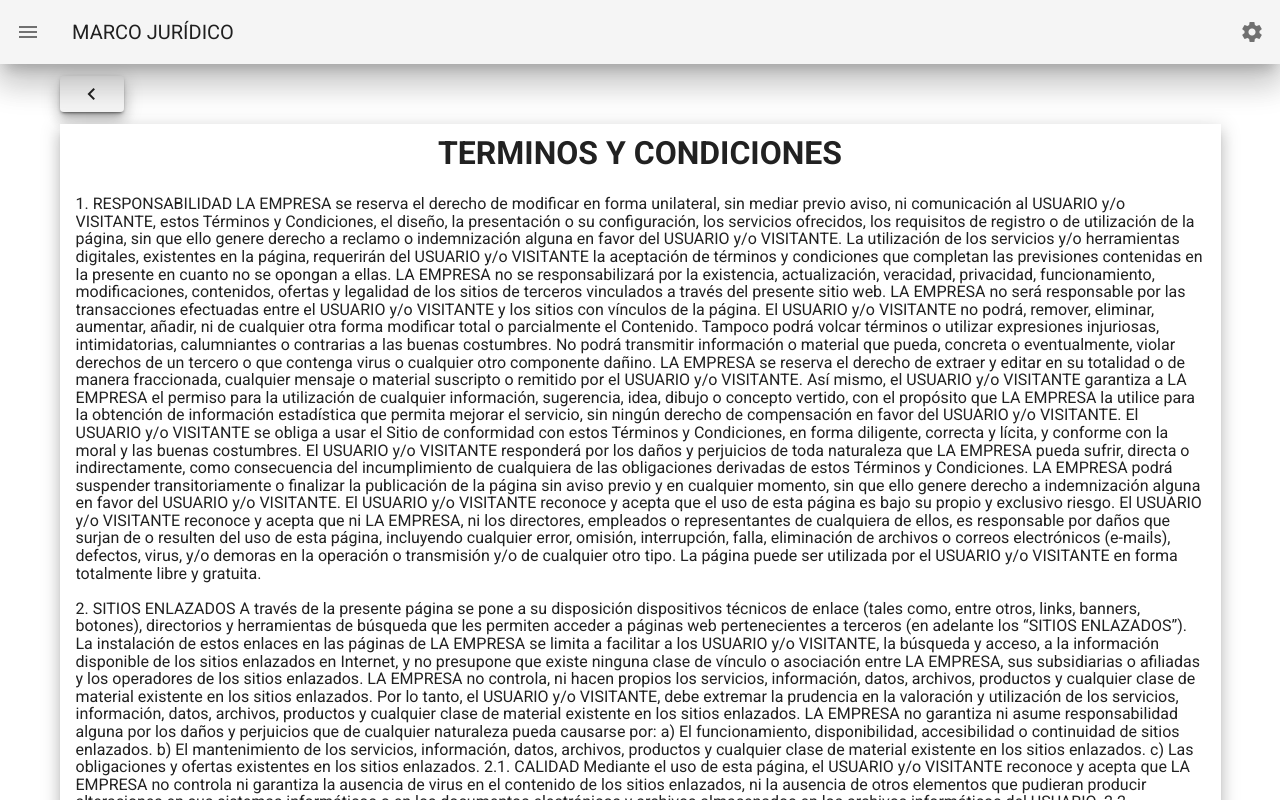
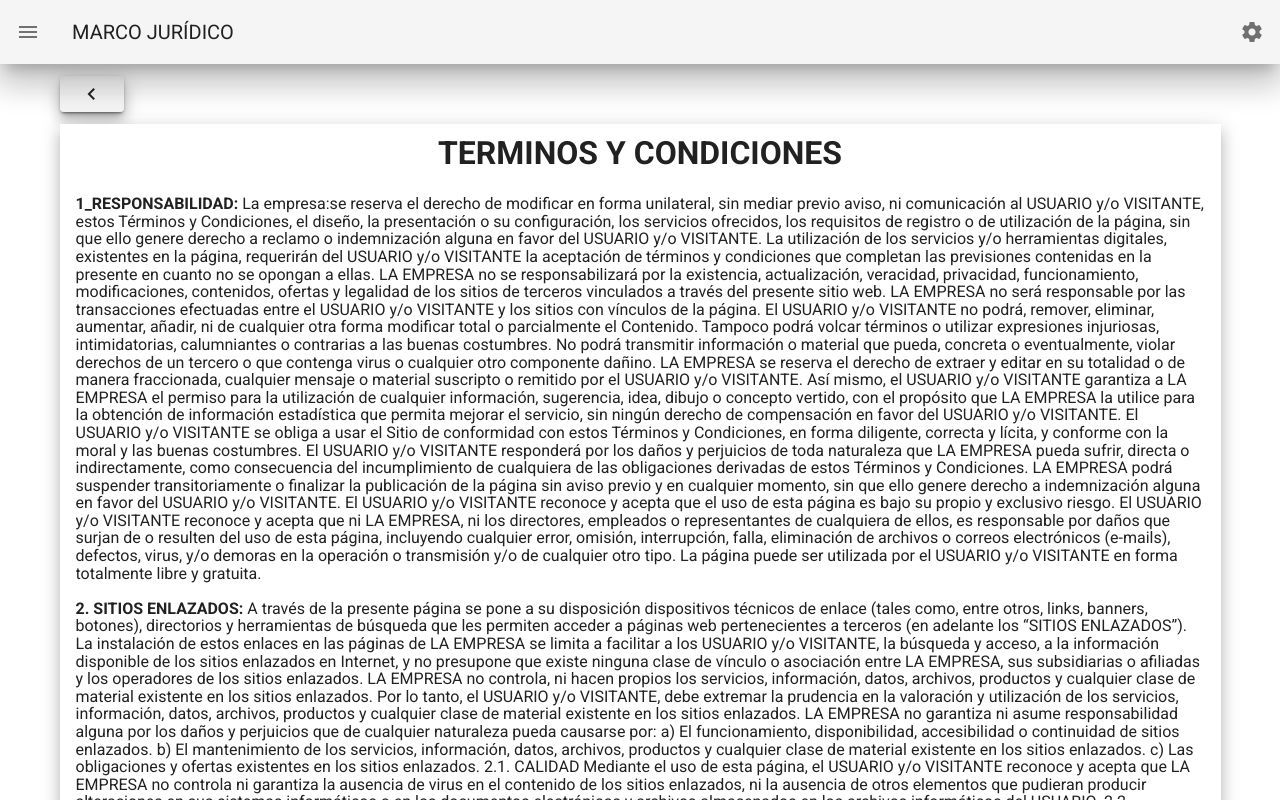
Before and after one commit to mayex-gif/pradas, a Nuxt app: page /terminos in a window 1280 px wide. Shown: the top 800 px of the page. Built offline with nearby package versions, Linux system fonts and the light colour scheme.

Commit message:
update terminos

```diff
--- a/pages/terminos.vue
+++ b/pages/terminos.vue
@@ -16,9 +16,9 @@
         </v-list-item>
         <v-list-item two-line>
           <v-list-item-content>
-            <v-divider class="mb-1"></v-divider>
-            <p>1. RESPONSABILIDAD
-            LA EMPRESA se reserva el derecho de modificar en forma unilateral, sin mediar previo aviso, ni comunicación al USUARIO y/o VISITANTE, estos Términos y Condiciones, el diseño, la presentación o su configuración, los servicios ofrecidos, los requisitos de registro o de utilización de la página, sin que ello genere derecho a reclamo o indemnización alguna en favor del USUARIO y/o VISITANTE.
+            <v-divider class="mb-1"></v-divider><br>
+            <p><strong>1_RESPONSABILIDAD: </strong>
+            La empresa:se reserva el derecho de modificar en forma unilateral, sin mediar previo aviso, ni comunicación al USUARIO y/o VISITANTE, estos Términos y Condiciones, el diseño, la presentación o su configuración, los servicios ofrecidos, los requisitos de registro o de utilización de la página, sin que ello genere derecho a reclamo o indemnización alguna en favor del USUARIO y/o VISITANTE.
 
 La utilización de los servicios y/o herramientas digitales, existentes en la página, requerirán del USUARIO y/o VISITANTE la aceptación de términos y condiciones que completan las previsiones contenidas en la presente en cuanto no se opongan a ellas.
 
@@ -38,7 +38,7 @@ El USUARIO y/o VISITANTE reconoce y acepta que ni LA EMPRESA, ni los directores,
 
 La página puede ser utilizada por el USUARIO y/o VISITANTE en forma totalmente libre y gratuita.
 
-<br><br>2. SITIOS ENLAZADOS
+<br><br><strong>2. SITIOS ENLAZADOS: </strong>
 
 A través de la presente página se pone a su disposición dispositivos técnicos de enlace (tales como, entre otros, links, banners, botones), directorios y herramientas de búsqueda que les permiten acceder a páginas web pertenecientes a terceros (en adelante los “SITIOS ENLAZADOS”). La instalación de estos enlaces en las páginas de LA EMPRESA se limita a facilitar a los USUARIO y/o VISITANTE, la búsqueda y acceso, a la información disponible de los sitios enlazados en Internet, y no presupone que existe ninguna clase de vínculo o asociación entre LA EMPRESA, sus subsidiarias o afiliadas y los operadores de los sitios enlazados. LA EMPRESA no controla, ni hacen propios los servicios, información, datos, archivos, productos y cualquier clase de material existente en los sitios enlazados. Por lo tanto, el USUARIO y/o VISITANTE, debe extremar la prudencia en la valoración y utilización de los servicios, información, datos, archivos, productos y cualquier clase de material existente en los sitios enlazados.
 
@@ -60,7 +60,7 @@ Mediante el uso de esta página, el USUARIO y/o VISITANTE reconoce y acepta que
 
 De igual manera, las eventuales referencias que se hagan en esta página a cualquier producto, servicio, proceso, sitio enlazado, hipertexto o cualquier otra información en la que se utilicen marcas, signos distintivos o dominios, el nombre comercial o el nombre del fabricante, suministrador, etc., que sean titularidad de terceros, en ningún momento constituirán, ni implicarán respaldo o recomendación alguna por parte de LA EMPRESA. Y en ningún caso, LA EMPRESA se asignará propiedad ni responsabilidad sobre los mismos.
 
-<br><br>3. POLÍTICA DE PRIVACIDAD
+<br><br><strong>3. POLÍTICA DE PRIVACIDAD: </strong>
 
 La utilización e ingreso a la presente página web de LA EMPRESA, será considerado como aceptación de los términos de esta Política de Privacidad por parte del USUARIO y/o VISITANTE.
 
@@ -70,15 +70,15 @@ El USUARIO y/o VISITANTE podrá brindar información con respecto a sus gustos,
 
 No obstante lo anterior y en cumplimiento con las leyes aplicables, LA EMPRESA coopera con las autoridades gubernamentales nacionales, provinciales y municipales, e internacionales en cualquier investigación en relación con el contenido, ya sean personales o privadas, transmitidas a LA EMPRESA a través de este Sitio.
 
-<br><br>4. TERMINACIÓN DEL ACCESO
+<br><br><strong>4. TERMINACIÓN DEL ACCESO: </strong>
 
 LA EMPRESA podrá, en cualquier momento, terminar o suspender el acceso que el USUARIO y/o VISITANTE tenga a todo o parte de este sitio, sin aviso previo, y sin que ello genere derecho a reclamo o indemnización alguna. Ni la terminación o suspensión del acceso, ni cualquier acción o inacción del USUARIO y/o VISITANTE, terminará las disposiciones de estos Términos y Condiciones, los que permanecerán en plena fuerza y vigor de forma indefinida, sujetas sólo a cualquier cambio que LA EMPRESA efectúe.
 
-<br><br>5. VIOLACIONES DEL SISTEMA O BASES DE DATOS
+<br><br><strong>5. VIOLACIONES DEL SISTEMA O BASES DE DATOS: </strong>
 
 Es ilícita cualquier acción o uso de dispositivos, software, u otros instrumentos tendientes a interferir tanto en las actividades y operatoria de LA EMPRESA, así como en las ofertas, descripciones, cuentas o bases de datos de LA EMPRESA. Cualquier intromisión, tentativa o actividad violatoria o contraria a las leyes sobre derechos de propiedad intelectual, seguridad de los sistemas, y/o a las prohibiciones estipuladas en este documento harán pasible a su responsable de las acciones legales pertinentes, y a las sanciones previstas por este acuerdo.
 
-<br><br> 6. JURISDICCIÓN
+<br><br><strong>6. JURISDICCIÓN: </strong>
 
 Estos Términos y Condiciones se regirán e interpretarán de acuerdo con las leyes de la República Argentina. EL USUARIO y/o VISITANTE conviene en que cualquier acción o procedimiento legal entre LA EMPRESA y ellos, por cualquier propósito respecto a estos Términos y Condiciones, se entablarán exclusivamente en los Tribunales Ordinarios y Civiles de la provincia de Mendoza.
 
```
